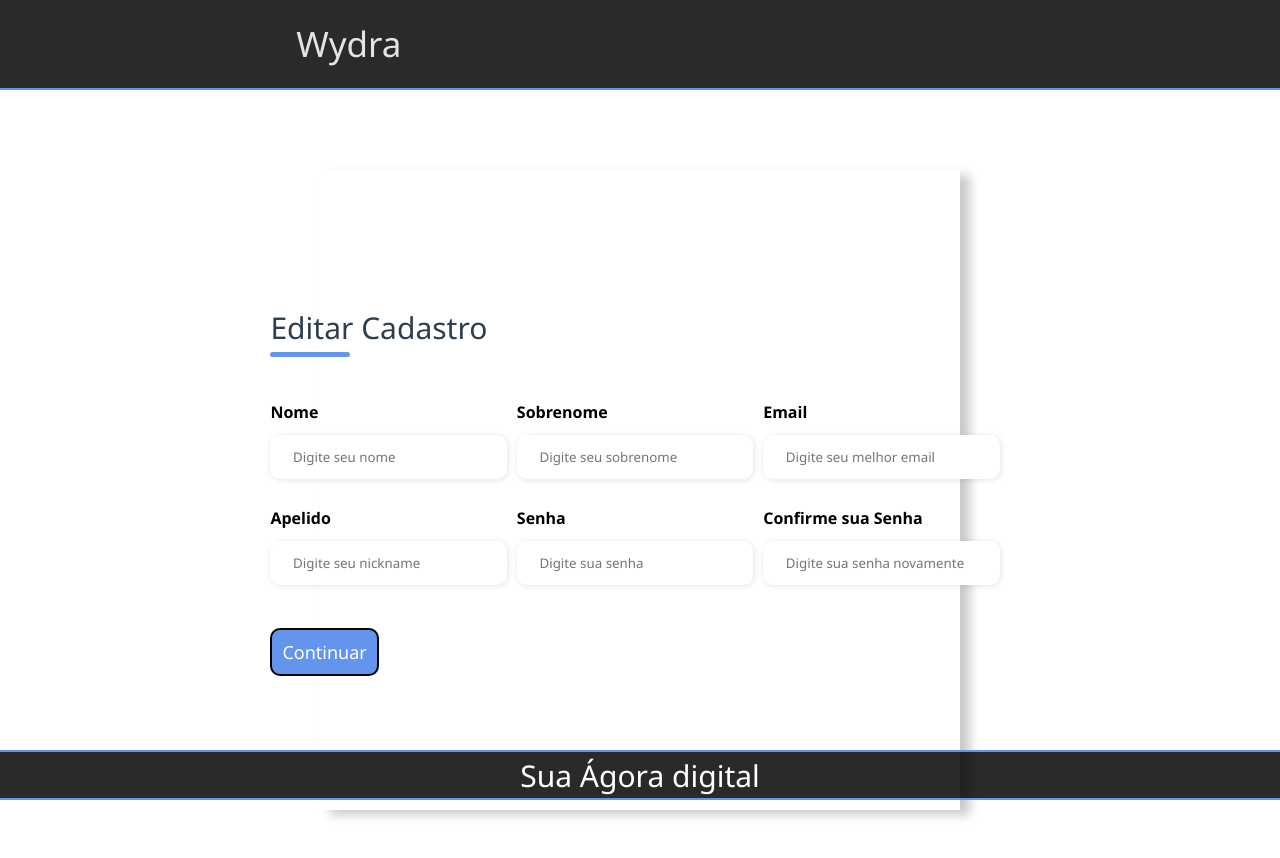
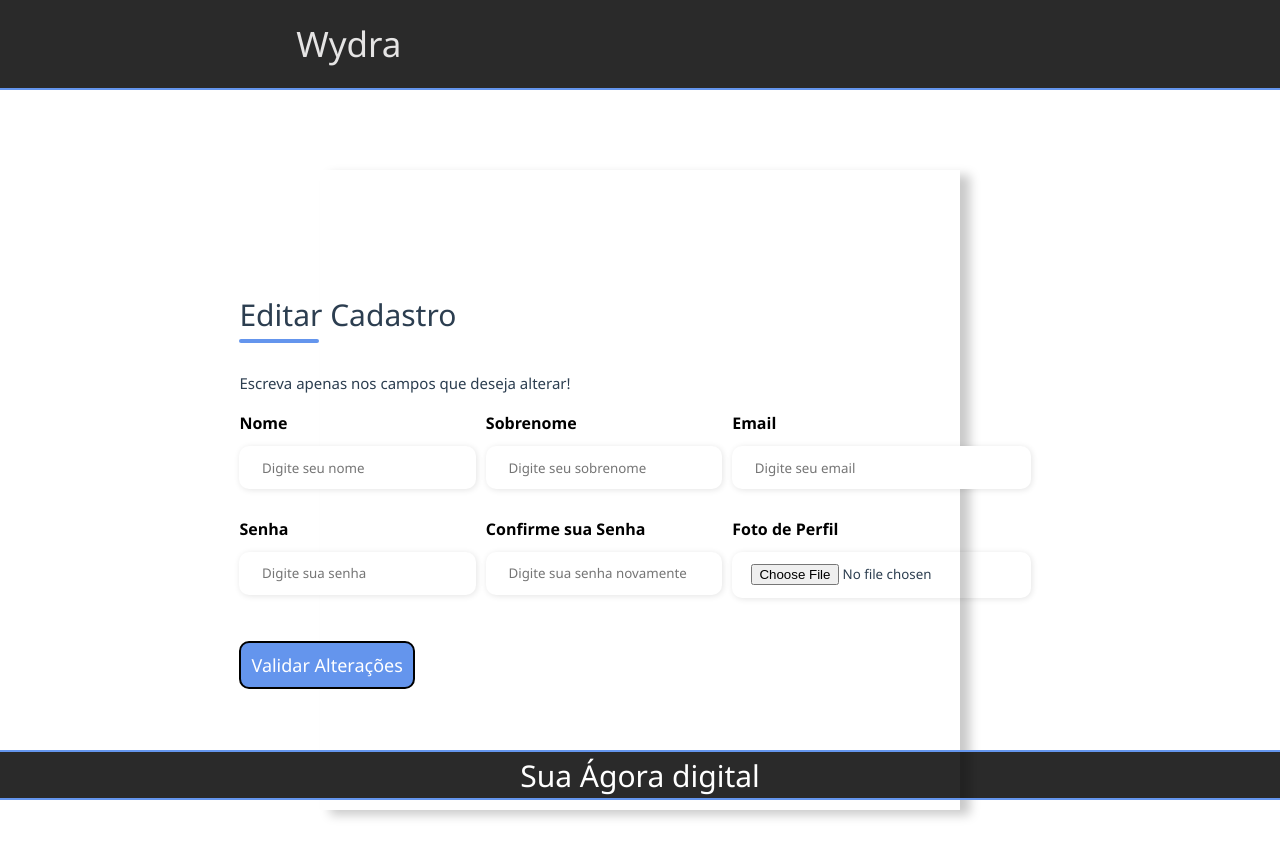
Before and after one commit to a-lvaro/Wydra-construcaoSoftware, a Vue app in the folder client/: page /editarCadastro in a window 1280 px wide. Shown: the top 858 px of the page. Built offline with nearby package versions, Linux system fonts and the light colour scheme; no server answers.

Commit message:
alterações na página de editar cadastro

```diff
--- a/client/src/components/Cadastro.vue
+++ b/client/src/components/Cadastro.vue
@@ -274,13 +274,10 @@ export default {
                 const posicaoVirgula = this.previewImage.indexOf(",");
                 const novaStr = this.previewImage.slice(posicaoVirgula + 1);
                 this.caminhoFoto = novaStr;
-                    console.log(this.previewImage)
-                    console.log(this.caminhoFoto)
             };
         }
     }
 }
-
 </script>
 
 <script setup>
--- a/client/src/components/EditarCadastro.vue
+++ b/client/src/components/EditarCadastro.vue
@@ -9,8 +9,8 @@
                             <div class="titulo">
                                 <h1>Editar Cadastro</h1>
                             </div>
-
                         </div>
+                        <p>Escreva apenas nos campos que deseja alterar!</p>
                         <div class="inputs">
                             <div class="input-box">
                                 <label for="name">Nome </label>
@@ -24,14 +24,8 @@
 
                             <div class="input-box">
                                 <label for="emailCadastro">Email </label>
-                                <input placeholder=" Digite seu melhor email" type="emailCadastro" id="email" name="email"
+                                <input placeholder=" Digite seu email" type="emailCadastro" id="email" name="email"
                                     required v-model="email">
-                            </div>
-
-                            <div class="input-box">
-                                <label for="nickname">Apelido </label>
-                                <input placeholder=" Digite seu nickname" type="text" id="nickname" name="nickname"
-                                    v-model="nick">
                             </div>
 
                             <div class="input-box">
@@ -45,10 +39,15 @@
                                 <input placeholder=" Digite sua senha novamente" type="password" id="confirmaSenha"
                                     name="confirmaSenha"  v-model="confirmaSenha">
                             </div>
+
+                            <div class="input-box">
+                                <label for="foto">Foto de Perfil </label>
+                                <input ref="foto de perfil" accept="image/jpeg" type="file" @change="pickFile">
+                            </div>
                         </div>
 
                         <div class="continue-button">
-                            <Botao texto="Continuar" />
+                            <Botao texto="Validar Alterações" />
                         </div>
                     </form>
                 </div>
@@ -200,10 +199,9 @@ export default {
         return {
                 nome: null,
                 sobrenome:null,
-                nick: null,
-                caminhoFoto: "",
+                caminhoFoto: null,
                 senha: null,
-                confirmaSenha: "",
+                confirmaSenha: null,
                 usuario: null,
             }
         },
@@ -211,15 +209,15 @@ export default {
     created(){
         api.getUsuarioLogado(localStorage.getItem('token'))
         .then((res)=> {
-            const dados = res;
-            this.nome = dados.nome,
-            this.sobrenome= dados.sobrenome,
-            this.nick = dados.nick,
-            this.caminhoFoto = dados.caminho_foto,
-            this.email = dados.email
+            this.usuario = res
+            // const dados = res;
+            // this.nome = dados.nome,
+            // this.sobrenome= dados.sobrenome,
+            // this.nick = dados.nick,
+            // this.caminhoFoto = dados.caminho_foto,
+            // this.email = dados.email
             // this.senha = dados.senha,
             // this.confirmaSenha =  dados.senha_confirma,
-            this.usuario = res
         })
     },
 
@@ -229,15 +227,26 @@ export default {
                 nome: this.nome,
                 sobrenome: this.sobrenome,
                 nick: this.nick,
-                caminho_foto: "",
+                caminho_foto: null,
                 email: this.email,
                 senha: this.senha,
                 senha_confirma: this.confirmaSenha
             }
-            api.editarCadastro(data, localStorage.getItem('token'));
-            this.$router.push(`/perfil?dados=${encodeURIComponent(JSON.stringify(this.usuario))}`);
+            console.log(data)
+            // api.editarCadastro(data, localStorage.getItem('token'));
+            // this.$router.push(`/perfil?dados=${encodeURIComponent(JSON.stringify(this.usuario))}`);
         },
-
+        pickFile(e){
+            const image = e.target.files[0];
+            const reader = new FileReader();
+            reader.readAsDataURL(image);
+            reader.onload = e =>{
+                this.previewImage = e.target.result;
+                const posicaoVirgula = this.previewImage.indexOf(",");
+                const novaStr = this.previewImage.slice(posicaoVirgula + 1);
+                this.caminhoFoto = novaStr;
+            };
+        },
     },
 }
 </script>
```
Lines whose indentation alone changed are shown as unchanged.
